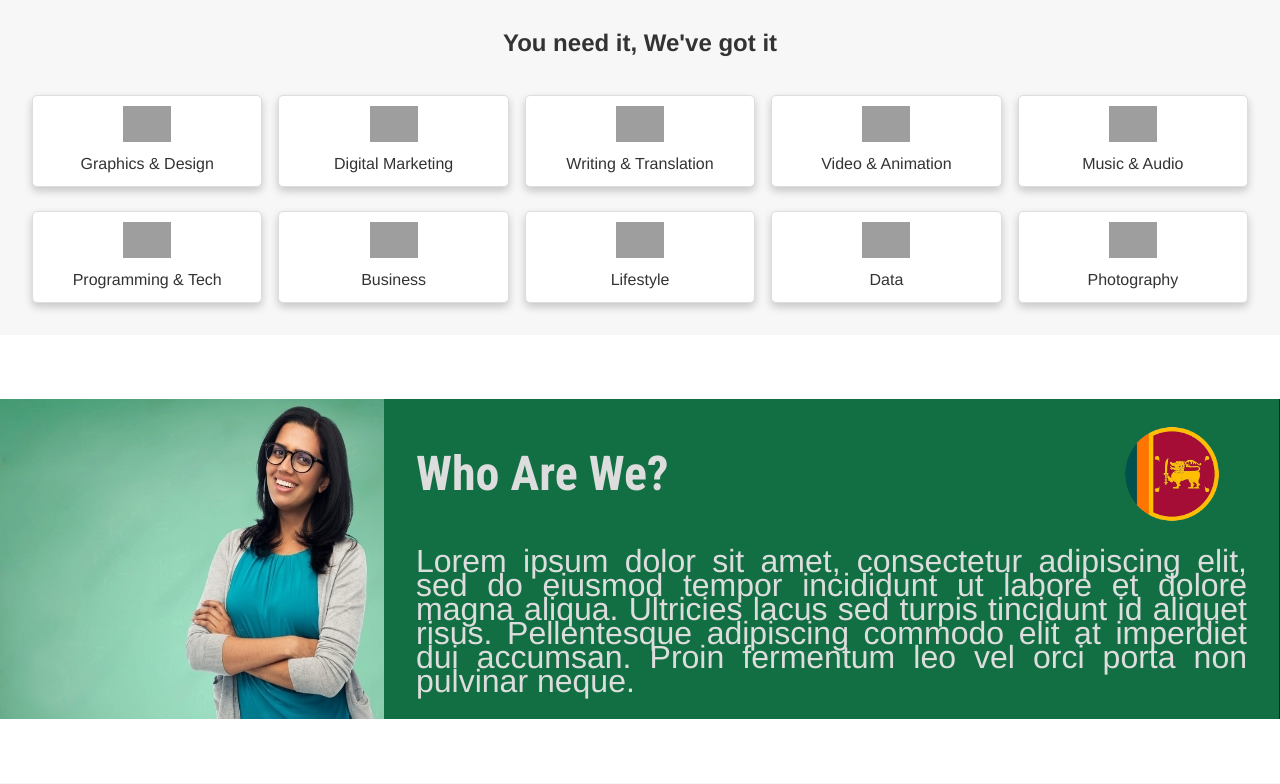
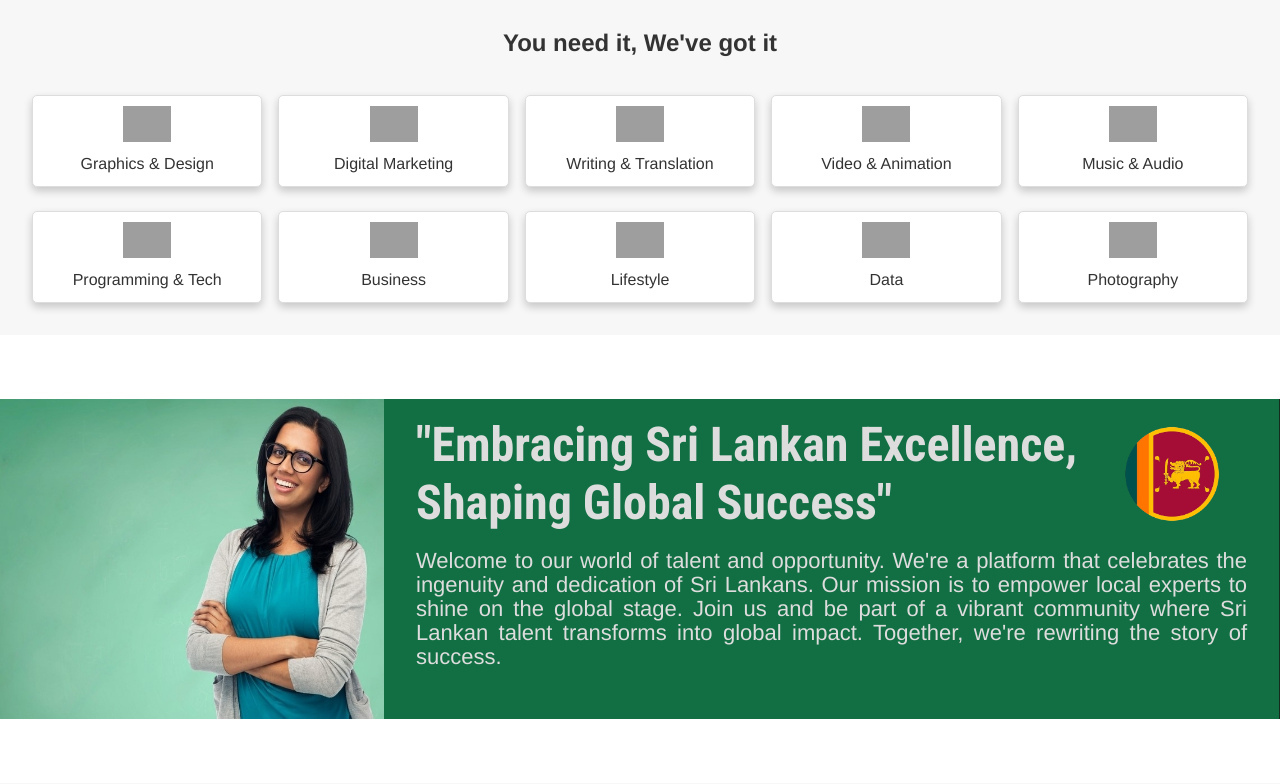
Before and after one commit to sahan462/Skillsparq, a PHP site: page /skillsparq/home in a window 1280 px wide. Shown: the part 773-1557 px from the top of the page. Run offline with PHP 8.4, Linux system fonts and the light colour scheme; grey boxes are pictures that could not be loaded.

Commit message:
why us updated

```diff
--- a/app/views/home.view.php
+++ b/app/views/home.view.php
@@ -146,17 +146,18 @@
                 </div>
                 <div class="desc">
                     <div class="WhoAreWe-header">
-                        Who Are We?
+                        "Embracing Sri Lankan Excellence, Shaping Global Success"
                         <a href="https://g.co/kgs/CJ2uob"><img src="./assests/images/sl flag.png"></a>
                     </div>
                     <div class="desc-content">
                         <p>
-                            Lorem ipsum dolor sit amet, consectetur adipiscing elit,
-                            sed do eiusmod tempor incididunt ut labore et dolore
-                            magna aliqua. Ultricies lacus sed turpis tincidunt id
-                            aliquet risus. Pellentesque adipiscing commodo elit at
-                            imperdiet dui accumsan. Proin fermentum leo vel orci
-                            porta non pulvinar neque.
+                        Welcome to our world of talent and opportunity.
+                        We're a platform that celebrates the ingenuity
+                        and dedication of Sri Lankans. Our mission is
+                        to empower local experts to shine on the global
+                        stage. Join us and be part of a vibrant community
+                        where Sri Lankan talent transforms into global impact.
+                        Together, we're rewriting the story of success.
                         </p>
                     </div>
                 </div>
--- a/public/assests/css/home.styles.css
+++ b/public/assests/css/home.styles.css
@@ -469,6 +469,7 @@ background: #31d65a;
     font-family: 'Roboto Condensed', sans-serif;
     font-size: 48px;
     color: #ddd;
+    line-height: 120%;
 }
 
 .WhoAreWe-container .desc-content{
@@ -476,6 +477,7 @@ background: #31d65a;
     justify-content: center;
     align-items: center;
     padding-bottom: 32px;
+    font-size: 22px;
 }
 
 .WhoAreWe-container p{
@@ -534,6 +536,7 @@ background: #31d65a;
 
     .WhoAreWe-container .desc{
         width: 100%;
+        height: auto;
         font-size: 22px;
     }
 
```
